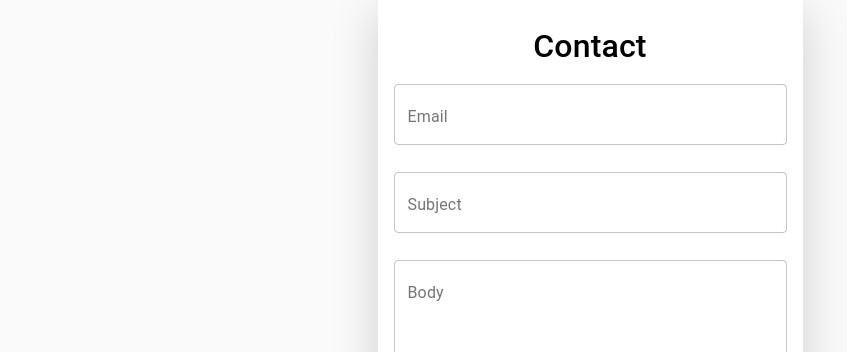
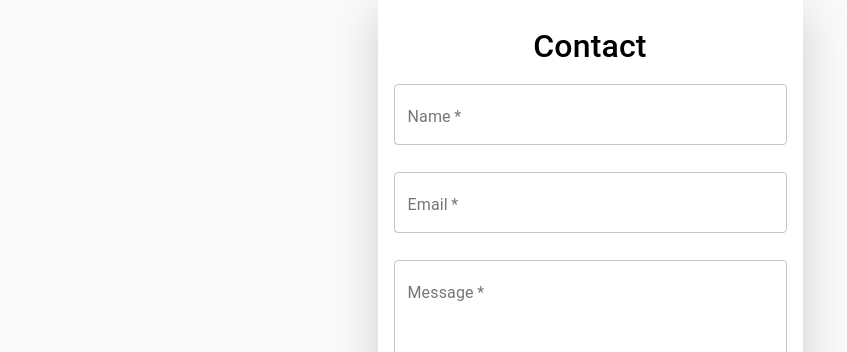
Before and after one commit to pelagicBKK/pilates-site, a React (Create React App) app: page /contact in a window 1280 px wide. Shown: the part 205-557 px from the top of the page, without its empty margins (50-897 px from the left). Built offline with nearby package versions, Linux system fonts and the light colour scheme.

Commit message:
update ContactUs validation and alerts

```diff
--- a/src/components/Header.jsx
+++ b/src/components/Header.jsx
@@ -43,6 +43,7 @@ const LivePreviewExample = () => {
                 <img
                   alt="Carolina React Admin Dashboard with Material-UI PRO"
                   src={projectLogo}
+                  style={{width:"100", height:"100"}}
                 />
               </i>
               <span>Carolina</span>
--- a/src/components/contact/ContactUsForm.jsx
+++ b/src/components/contact/ContactUsForm.jsx
@@ -1,53 +1,108 @@
 import PropTypes from "prop-types";
-import { Button, Grid, TextField, Card } from "@material-ui/core";
+import { Button, Grid, TextField, Card  } from "@material-ui/core";
+ import { Formik, Form, ErrorMessage} from "formik"
+// import { toast } from "react-toastify";
 // import * as contactService from "@services/contactService";
-import { ErrorMessage, Form, Formik } from "formik";
+//  import { ErrorMessage,  } from "formik";
 import React from "react";
-// import swal from "sweetalert";
+import swal from "sweetalert";
 import "./ContactUsForm.css";
+
 import { ContactUsSchema } from "./contactUsValidationSchema";
-import { withRouter } from "react-router-dom";
+ import { withRouter } from "react-router-dom";
+// import emailjs from "emailjs-com";
+// import { useRef } from "react";
+import emailjs, { init } from "@emailjs/browser";
+
+
 
 // const _logger = debug.extend("ContactUsSection");
+class ContactUsForm extends React.Component {
+  state ={
 
-class ContactUsForm extends React.Component {
-  // state = {
-  //   from: "",
-  //   subject: "",
-  //   body: "",
-  // };
+    clientName: "",
+    clientEmail: "",
+    message: "",
+  };
+// function ContactFunction() {
+//   init("w5or7cuUWHp15NNYc");
+  // const form = useRef();
 
-  handleSubmit = (values) => {
-    // _logger("values: " + values);
-    // contactService
-      // .addContactUsMessage(values)
-      // .then(this.contactUsMessageSuccess)
-      // .catch(this.contactUsMessageError);
+  handleChange = (e) => {
+    this.setState({ [e.target.name]: e.target.value });
+
   };
 
-  // contactUsMessageSuccess = (response) => {
+  handleSubmit = (e) => {
+    console.log("form data", this.state);
+    e.preventDefault();
 
-  //   swal({
-  //     title: "Congratulations!",
-  //     text: "Successfully Sent Message!",
-  //     icon: "success",
-  //     timer: 2000,
-  //     button: false,
-  //   });
+  init("w5or7cuUWHp15NNYc");
 
-  //   this.props.history.push("/");
-  // };
+    // e.preventDefault();
 
-  // contactUsMessageError = (errResponse) => {
-  //   // _logger({ errResponse }, "contactUsMessageError");
-  //   swal({
-  //     title: "Contact Message failed",
-  //     text: "Make sure all fields are filled correctly!",
-  //     icon: "error",
-  //     timer: 2000,
-  //     button: false,
-  //   });
-  // };
+
+
+
+     emailjs.sendForm('service_h5avmqs','template_bp1ogo4', e.target,'w5or7cuUWHp15NNYc' )
+
+
+     .then(() => {
+      this.contactUsMessageSuccess()
+      window.location.reload(false);
+
+
+    })
+
+
+    .catch((err) => {
+
+      this.contactUsMessageError();
+
+    });
+
+
+
+
+
+
+      // e.target.reset()
+
+
+
+};
+
+ contactUsMessageSuccess = () => {
+
+    swal({
+      title: "Congratulations!",
+      text: "Successfully Sent Message!",
+      icon: "success",
+      timer: 2000,
+      button: false,
+
+    });
+
+    //
+
+
+  };
+
+contactUsMessageError = () => {
+
+    swal({
+      title: "Contact Message failed",
+      text: "Make sure all fields are filled correctly!",
+      icon: "error",
+      timer: 2000,
+      button: false,
+    });
+  };
+
+
+
+
+
 
   render() {
     const renderError = (message) => <p style={{ color: "red" }}>{message}</p>;
@@ -61,57 +116,60 @@ class ContactUsForm extends React.Component {
             <p className="font-size-lg mb-4 text-black-50"></p>
             <div>
               <Formik
-                enableReinitialize={true}
-                // initialValues={this.state}
-                onSubmit={this.handleSubmit}
-                validationSchema={ContactUsSchema}
+                // enableReinitialize={true}
+                  // initialValues={this.state}
+                // onSubmit={this.handleSubmit}
+             validationSchema={ContactUsSchema}
               >
-                {({ values, handleChange }) => (
-                  <Form>
+                {/* {({ values, handleChange }) => ( */}
+                 <Form onSubmit={this.handleSubmit}>
                     <Grid container spacing={4}>
                       <Grid xs={12} sm={12} item>
                         <TextField
                           fullWidth
-                          label="Email"
-                          id="from"
-                          name="from"
+                          label="Name"
+                          id="clientName"
+                          name="clientName"
                           className="mt-0"
                           variant="outlined"
-                          // value={values.from}
-                          onChange={handleChange}
-                          type="email"
+                          required="required"
+                          value={this.state.clientName}
+                          onChange={this.handleChange}
+                          type="text"
                         />
-                        <ErrorMessage name="from" render={renderError} />
+                        <ErrorMessage name="clientName" render={renderError} />
                       </Grid>
                       <Grid xs={12} sm={12} item>
                         <TextField
                           fullWidth
-                          label="Subject"
-                          id="subject"
-                          name="subject"
+                          label="Email"
+                          id="clientEmail"
+                          name="clientEmail"
                           className="mt-0"
                           variant="outlined"
-                          // value={values.subject}
-                          onChange={handleChange}
-                          type="text"
+                          required="required"
+                          value={this.state.clientEmail}
+                          onChange={this.handleChange}
+                          type="email"
                         />
-                        <ErrorMessage name="subject" render={renderError} />
+                        <ErrorMessage name="clientEmail" render={renderError} />
                       </Grid>
                       <Grid xs={12} sm={12} item>
                         <TextField
                           fullWidth
                           multiline={true}
-                          label="Body"
-                          id="body"
-                          name="body"
+                          label="Message"
+                          id="message"
+                          name="message"
                           className="mt-0"
                           variant="outlined"
+                          required="required"
                           rows={5}
-                          // value={values.body}
-                          onChange={handleChange}
+                          value={this.state.message}
+                          onChange={this.handleChange}
                           type="text"
                         />
-                        <ErrorMessage name="body" render={renderError} />
+                        <ErrorMessage name="message" render={renderError} />
                       </Grid>
                       <Grid xs={12} sm={12} item>
                         <Button
@@ -126,7 +184,7 @@ class ContactUsForm extends React.Component {
                       </Grid>
                     </Grid>
                   </Form>
-                )}
+
               </Formik>
             </div>
             <small className="d-block text-black-50 pt-3"></small>
--- a/src/components/contact/contactUsValidationSchema.js
+++ b/src/components/contact/contactUsValidationSchema.js
@@ -1,9 +1,9 @@
 import * as Yup from "yup";
 
 const ContactUsSchema = Yup.object().shape({
-  from: Yup.string().required("Email is required"),
-  subject: Yup.string().required("Subject is required"),
-  body: Yup.string().trim().required("Body is required"),
+  clientName: Yup.string().required("Name is required"),
+  clientEmail: Yup.string().required("Email is required"),
+  message: Yup.string().trim().required("Message is required"),
 });
 
 export { ContactUsSchema };
--- a/src/components/home/SectionOne.jsx
+++ b/src/components/home/SectionOne.jsx
@@ -35,9 +35,9 @@ export default function SectionOne() {
             <Grid item xs={12} lg={5}>
                 <div className="py-0 py-xl-5">
                   <div className="pl-0 pl-xl-5 text-center text-black" style= {{marginRight:"0px"}}>
-                    <h1 className="display-3 mb-3 font-weight-bold">
+                    <h2 className=" display-5 mb-3 font-weight-bold">
                       My Story
-                    </h1>
+                    </h2>
                     <blockquote className="blockquote ">
                       <p className="font-size-lg ">
 
@@ -69,7 +69,7 @@ export default function SectionOne() {
               <Grid item xs={12} lg={6}>
                 <div className="py-0 py-xl-5">
                   <div className="pl-0 pl-xl-5 text-center text-black">
-                    <h1 className="display-3 mb-3 font-weight-bold">
+                    <h1 className="display-5 mb-3 font-weight-bold">
                       Mission
                     </h1>
                     <blockquote className="blockquote ">
--- a/src/components/home/SectionThree.jsx
+++ b/src/components/home/SectionThree.jsx
@@ -64,7 +64,7 @@ import stock2 from "../../images/avatars/mom-profile.jpg";
             <Grid item xs={12} lg={6} >
                 <div className="py-0 py-xl-5 ">
                   <div className="pl-0 pl-xl-5 text-center text-black ">
-                  <h3 className="display-4 my-3 font-weight-bold ">Who Is the Instructor?</h3>
+                  <h3 className="display-5 my-3 font-weight-bold ">Who Is the Instructor?</h3>
             <blockquote className="blockquote mb-0">
               <p className="font-size-lg ">
               Lorem Ipsum is simply dummy text of the printing and typesetting industry.
--- a/src/pages/BlogsPage.jsx
+++ b/src/pages/BlogsPage.jsx
@@ -5,7 +5,7 @@ import Blogs from "../components/blogs/Blogs";
 
 
 
-export default function ContactUs(props) {
+export default function BlogsPage(props) {
 
   return (
     <Fragment>
--- a/src/pages/Contact.jsx
+++ b/src/pages/Contact.jsx
@@ -5,7 +5,7 @@ import ContactUsForm from "../components/contact/ContactUsForm";
 
 
 
-export default function ContactUs(contact) {
+export default function ContactUs() {
 
   return (
     <Fragment>
--- a/src/pages/Home.jsx
+++ b/src/pages/Home.jsx
@@ -70,8 +70,8 @@ export default function Home(props) {
                     </Tooltip> */}
                   </div>
                   <div className="text-black mt-3">
-                    <h1 className="mb-4 text-center">
-                      Who Can Do Pilates?
+                    <h1 className="mb-4  text-center">
+                      Pilates
                       {/* <span className="text-black-50 pl-3">
                     <i class="fas fa-question"></i>
                       </span> */}
```
Also changed, not shown: package.json (+7 -3 lines), src/App.js (+5 -2 lines), 2 other files (tests, documents, lock files or other folders).
